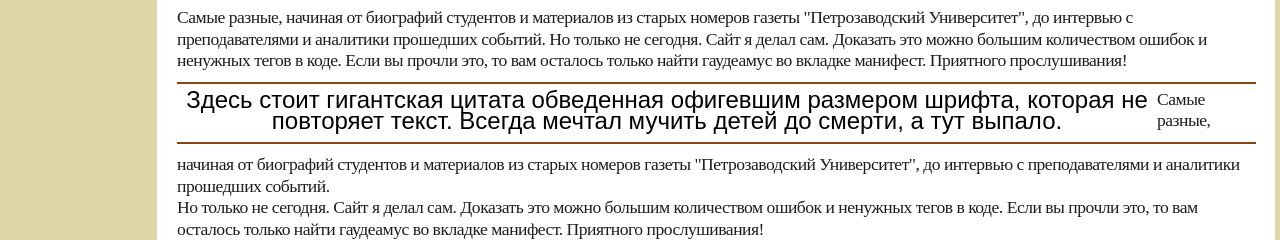
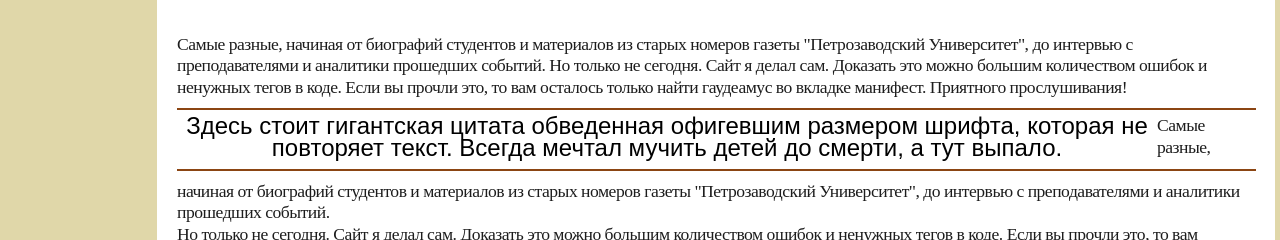
Before and after one commit to stallion93/buri, a plain HTML site: page material.html in a window 1280 px wide. Shown: the part 457-697 px from the top of the page. Drawn offline with Linux system fonts and the light colour scheme.

Commit message:
Update material.html

```diff
--- a/material.html
+++ b/material.html
@@ -38,7 +38,7 @@
      </div>
         <div id=text>
               <h3>Каждый день когда Иван Петрович приходил домой, он смотрел на люстру. Когда-то она весела в его любимом кабинете. В современном здании Петрозаводского Университета такого здания уже лет десять нет.</h3>
-             <p>Самые разные, начиная от биографий студентов и материалов из старых номеров газеты "Петрозаводский Университет", до интервью с преподавателями и аналитики прошедших событий. Но только не сегодня. Сайт я делал сам. Доказать это можно большим количеством ошибок и ненужных тегов в коде. Если вы прочли это, то вам осталось только найти гаудеамус во вкладке манифест. Приятного прослушивания!</p> <div id="quotehru"></div>
+            <br> <p>Самые разные, начиная от биографий студентов и материалов из старых номеров газеты "Петрозаводский Университет", до интервью с преподавателями и аналитики прошедших событий. Но только не сегодня. Сайт я делал сам. Доказать это можно большим количеством ошибок и ненужных тегов в коде. Если вы прочли это, то вам осталось только найти гаудеамус во вкладке манифест. Приятного прослушивания!</p> <div id="quotehru"></div>
              <div id=quote>Здесь стоит гигантская цитата обведенная офигевшим размером шрифта, которая не повторяет текст. Всегда мечтал мучить детей до смерти, а тут выпало.</div><div id="quotehr"></div>
                <p>Самые разные, начиная от биографий студентов и материалов из старых номеров газеты "Петрозаводский Университет", до интервью с преподавателями и аналитики прошедших событий.<br>Но только не сегодня. Сайт я делал сам. Доказать это можно большим количеством ошибок и ненужных тегов в коде. Если вы прочли это, то вам осталось только найти гаудеамус во вкладке манифест. Приятного прослушивания!</p><br>
             <center> <img src="http://cs619230.vk.me/v619230346/396c/OrUwc0AkbSk.jpg" height="50%" width="70%"> </center>
```
